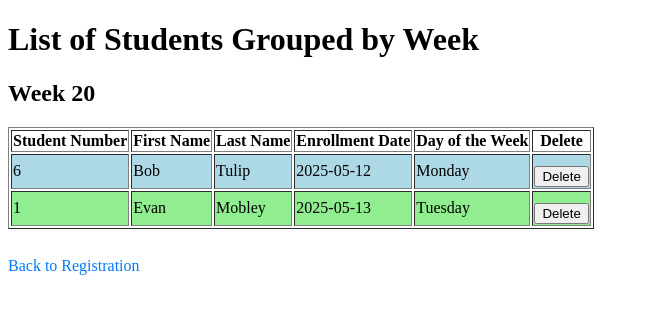
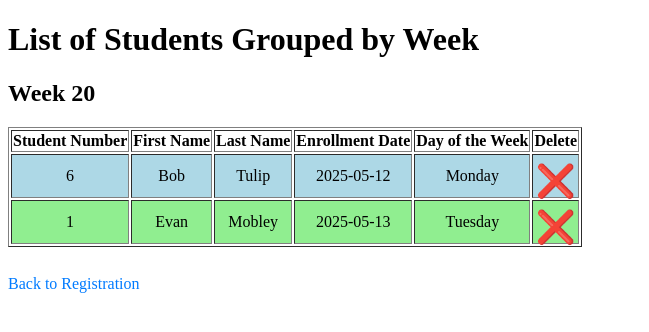
Before and after one commit to TerrificTing/Student-Database, a Flask app: page /students in a window 1280 px wide. Shown: the top 332 px of the page, without its empty margins (0-649 px from the left). Run offline with Flask 3, Linux system fonts and the light colour scheme; data comes from the database, SQL or seed files in the repository; both versions use the stored data as it was after the commit.

Commit message:
Added some css for the delete button

```diff
--- a/Frontend/static/css/students.css
+++ b/Frontend/static/css/students.css
@@ -1,30 +1,32 @@
 /* CSS styles for different days of the week */
 .monday {
-    background-color: lightblue;
+    --day_color: lightblue;
+    background-color: var(--day_color);
 }
 
 .tuesday {
-    background-color: lightgreen;
-}
+    --day_color: lightgreen;
+    background-color: var(--day_color);}
 
 .wednesday {
-    background-color: lightyellow;
-}
+    --day_color: lightyellow;
+    background-color: var(--day_color);}
 
 .thursday {
-    background-color: lightcoral;
-}
+    --day_color: lightcoral;
+    background-color: var(--day_color);}
 
 .friday {
-    background-color: lightpink;
-}
+    --day_color: lightpink;
+    background-color: var(--day_color);}
 
 .saturday {
-    background-color: lightgray;
-}
+    --day_color: lightgray;
+    background-color: var(--day_color);}
 
 .sunday {
-    background-color: lightgoldenrodyellow;
+    --day_color: lightgoldenrodyellow;
+    background-color: var(--day_color);
 }
 
 /* Link styling */
@@ -38,3 +40,30 @@ a {
 a:hover {
     text-decoration: underline;
 }
+
+button {
+    display: block; /* Make the button a block-level element */
+    width: 100%; /* Make the button take up the full width of the cell */
+    height: 100%; /* Make the button take up the full height of the cell */
+    padding: 0; /* Remove padding to ensure it fills the cell completely */
+    font-size: 2rem; /* Adjust font size to make the "X" large */
+    background-color: transparent; /* Make background transparent */
+    border: none; /* Remove border */
+    color: inherit; /* Inherit text color from parent */
+    cursor: pointer; /* Change cursor to pointer to indicate it's clickable */
+    text-align: center; /* Center the "X" horizontally */
+    line-height: 1; /* Adjust line height to center the "X" vertically */
+}
+
+
+button:hover {
+    text-decoration: underline;
+    cursor: pointer;
+}
+
+td {
+    padding: 0; /* Remove default padding */
+    height: 100%; /* Allow the cell to expand fully */
+    vertical-align: middle;
+    text-align: center;
+}
--- a/Frontend/templates/students.html
+++ b/Frontend/templates/students.html
@@ -32,7 +32,7 @@
                             <td>{{ student["DayOfWeek"] }}</td>
                             <td>
                                 <a href="{{ url_for('delete_student', first_name = student["FirstName"], last_name = student["LastName"]) }}">
-                                    <button>Delete</button>
+                                    <button>&#x274C;</button>
                                 </a>
                             </td>
                         </tr>
```
Also changed, not shown: Backend/student-database.db.
